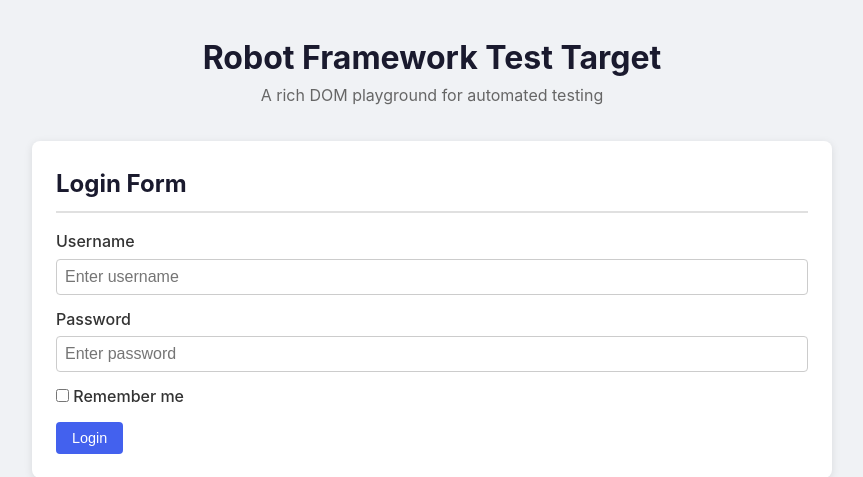
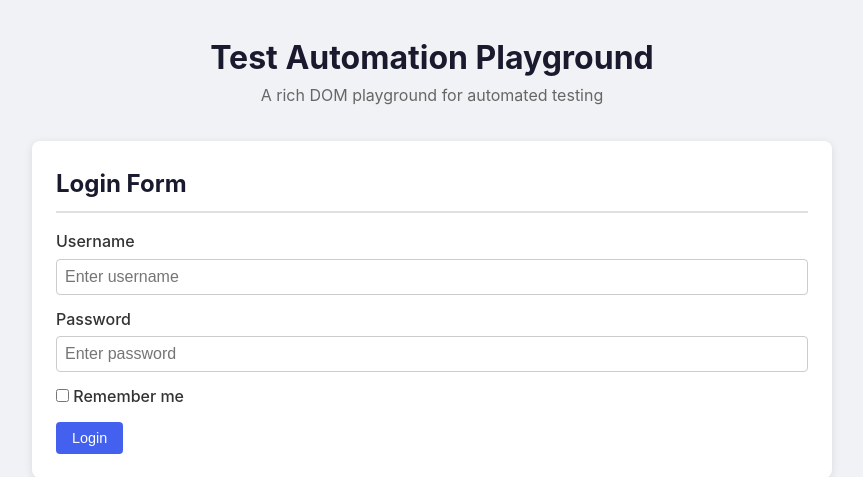
Before and after one commit to skallidah/flask-app-with-robot-tests, a Flask app: page / in a window 1280 px wide. Shown: the top 477 px of the page, without its empty margins (208-1071 px from the left). Run offline with Flask 3, Linux system fonts and the light colour scheme.

Commit message:
Rename page title to Test Automation Playground

```diff
--- a/templates/index.html
+++ b/templates/index.html
@@ -3,12 +3,12 @@
 <head>
     <meta charset="UTF-8">
     <meta name="viewport" content="width=device-width, initial-scale=1.0">
-    <title>Robot Framework Test Target</title>
+    <title>Test Automation Playground</title>
     <link rel="stylesheet" href="/static/style.css">
 </head>
 <body>
     <header>
-        <h1 id="page-title">Robot Framework Test Target</h1>
+        <h1 id="page-title">Test Automation Playground</h1>
         <p id="page-subtitle">A rich DOM playground for automated testing</p>
     </header>
 
```
Also changed, not shown: .lambdatest/config.yaml.
